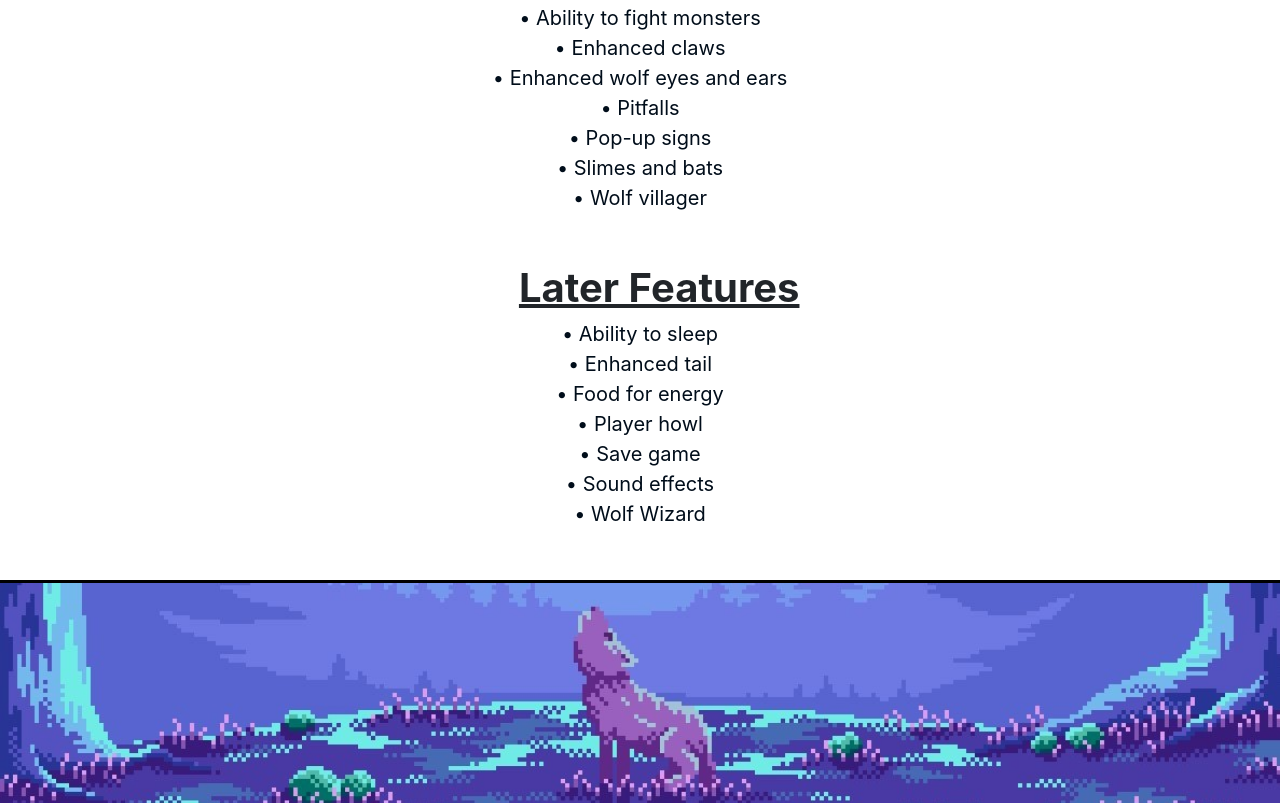
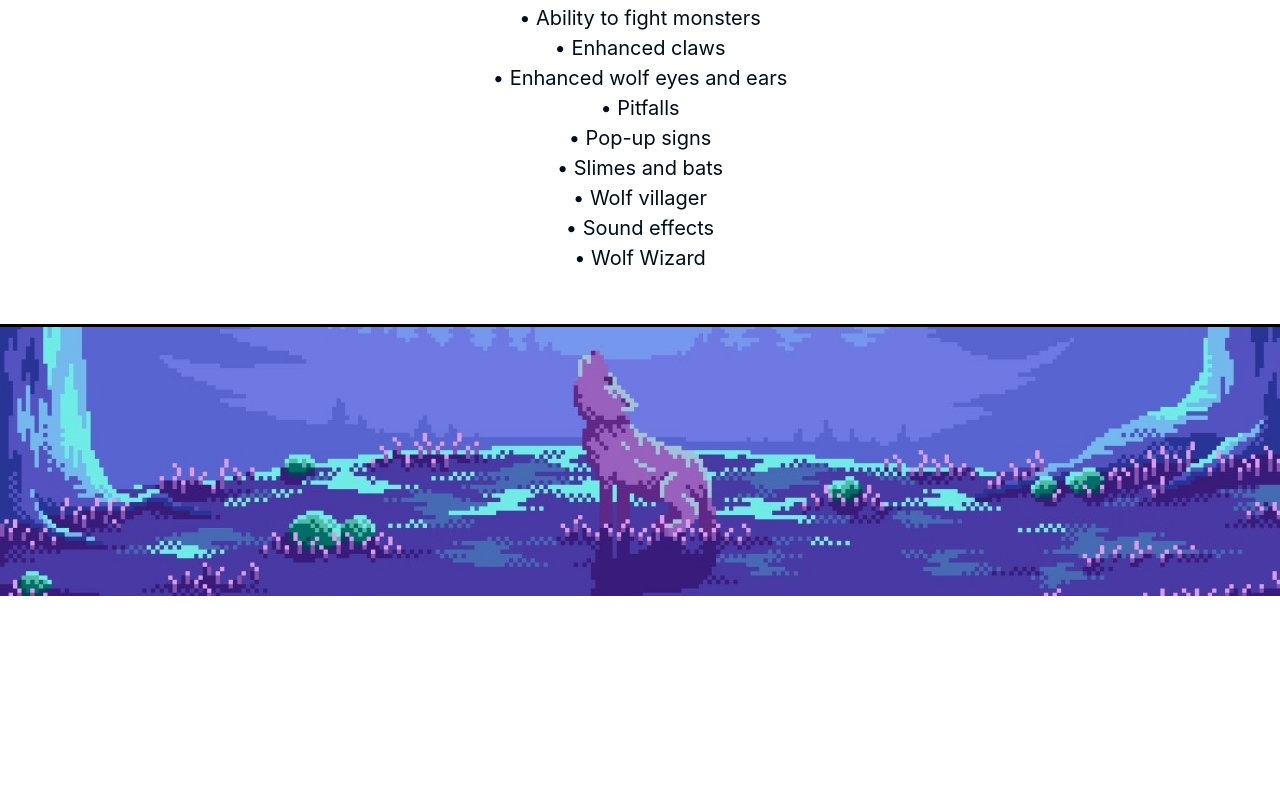
Before and after one commit to MaeKat/altgamesite, a plain HTML site: page index.html in a window 1280 px wide. Shown: the part 6544-7347 px from the top of the page. After the commit the page ends 7140 px from the top, so only its background shows below. Drawn offline with Linux system fonts and the light colour scheme.

Commit message:
Update index.html with features, will add images after game is finalized

```diff
--- a/index.html
+++ b/index.html
@@ -129,19 +129,6 @@
                 • Slimes and bats
                 <br/>
                 • Wolf villager
-            </p>
-
-            <h2 style="font-size: 40px; margin-bottom: 0.5%">Later Features</h2>
-            <p>
-                • Ability to sleep
-                <br/>
-                • Enhanced tail
-                <br/>
-                • Food for energy
-                <br/>
-                • Player howl
-                <br/>
-                • Save game
                 <br/>
                 • Sound effects
                 <br/>
```
